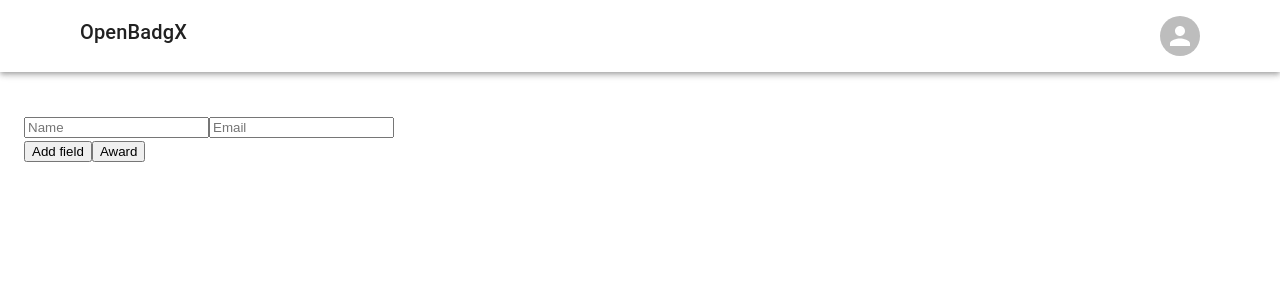
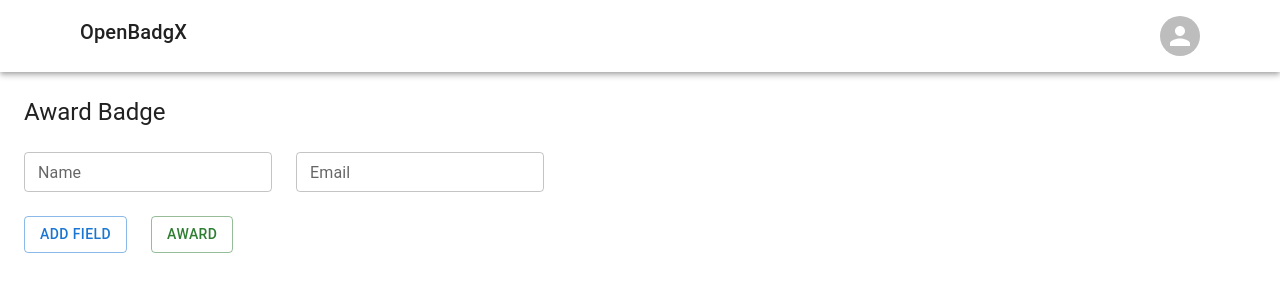
Before and after one commit to kalviumcommunity/openbadgx, a React (Vite) app in the folder frontend/: page /org/badge/1/award in a window 1280 px wide. Shown: the top 300 px of the page. Built offline with nearby package versions, Linux system fonts and the light colour scheme.

Commit message:
style: badge award page

```diff
--- a/frontend/src/pages/Org/Badge/Award.jsx
+++ b/frontend/src/pages/Org/Badge/Award.jsx
@@ -1,56 +1,62 @@
-import React, { useState,useContext } from 'react'
-import { useParams } from 'react-router-dom'
-import Loading from '../../../components/Loading'
-import useBackendData from '../../../hooks/useBackendData'
-import fetchBackend from '../../../utils/fetchBackend'
-import { LoginContext } from '../../../App'
-import BannerAlert from '../../../components/BannerAlert'
+import React, { useState, useContext } from "react";
+import { useParams } from "react-router-dom";
+import Loading from "../../../components/Loading";
+import useBackendData from "../../../hooks/useBackendData";
+import fetchBackend from "../../../utils/fetchBackend";
+import { LoginContext } from "../../../App";
+import BannerAlert from "../../../components/BannerAlert";
+import { Box, Button, FormControl, TextField, Typography } from "@mui/material";
 
 const OrgBadgeAward = () => {
-  const {id}=useParams()
-  const [detailLoad,detailError,badgeDetail]=useBackendData(`org/badge/${id}/detail`,{})
-  const [inputArray,updateInputArray]=useState([{
-    name:"",
-    email:""
-  }])
-  const [awardResult,updateAwardResult]=useState({
-    success:[],
-    exist:[],
-    error:[]
-  })
+  const { id } = useParams();
+  const [detailLoad, detailError, badgeDetail] = useBackendData(
+    `org/badge/${id}/detail`,
+    {}
+  );
+  const [inputArray, updateInputArray] = useState([
+    {
+      name: "",
+      email: "",
+    },
+  ]);
+  const [awardResult, updateAwardResult] = useState({
+    success: [],
+    exist: [],
+    error: [],
+  });
   const [alertData, updateAlertData] = useState(null);
   const { loginStatus, updateLoginStatus } = useContext(LoginContext);
-  const addInputField=(e)=>{
-    e.preventDefault()
-    updateInputArray((prev) =>{
-      let newArray=[...prev]
+  const addInputField = (e) => {
+    e.preventDefault();
+    updateInputArray((prev) => {
+      let newArray = [...prev];
       newArray.push({
         name: "",
         email: "",
       });
-      return newArray
-    } );
-  }
+      return newArray;
+    });
+  };
 
-  const updateFieldValue=(index,key,value)=>{
-    updateInputArray(prev=>{
-      let newArray=[...prev]
-      newArray[index][key]=value
-      return newArray
-    })
-  }
+  const updateFieldValue = (index, key, value) => {
+    updateInputArray((prev) => {
+      let newArray = [...prev];
+      newArray[index][key] = value;
+      return newArray;
+    });
+  };
 
-  const handleSubmit=(e)=>{
+  const handleSubmit = (e) => {
     e.preventDefault();
     updateAlertData({
       type: "info",
       message: "Loading...",
     });
-    fetchBackend(`org/badge/${id}/award`,"POST",loginStatus.token,{
-      recipients:inputArray
+    fetchBackend(`org/badge/${id}/award`, "POST", loginStatus.token, {
+      recipients: inputArray,
     })
-    .then(res=>{
-      updateAwardResult(res.data)
+      .then((res) => {
+        updateAwardResult(res.data);
         updateInputArray([
           {
             name: "",
@@ -62,21 +68,21 @@ const OrgBadgeAward = () => {
           message: res.message,
         });
       })
-    .catch(err=>{
-      console.log("error",err)
+      .catch((err) => {
+        console.log("error", err);
         updateAlertData({
           type: "err",
-        message: err.message||"Error",
+          message: err.message || "Error",
         });
-    })
-  }
+      });
+  };
 
-  if(detailLoad) return <Loading/>
-  if(detailError) console.log({detailError})
+  if (detailLoad) return <Loading />;
+  if (detailError) console.log({ detailError });
 
   return (
     <div>
-      <div className="detail">
+      {/* <div className="detail">
         <h3>{badgeDetail.title}</h3>
         <div className="desc">{badgeDetail.desc}</div>
       </div>
@@ -101,10 +107,41 @@ const OrgBadgeAward = () => {
           <button onClick={addInputField}>Add field</button>
           <button type="submit">Award</button>
         </form>
-      </div>
+      </div>*/}
 
+      <Box sx={{ mb: 3 }}>
+        <Typography variant="h5">Award {badgeDetail.title} Badge</Typography>
+      </Box>
+      <Box component="form" onSubmit={handleSubmit}>
+        {inputArray.map((elt, i) => (
+          <Box sx={{ mt: 1 }}>
+            <TextField
+              variant="outlined"
+              size="small"
+              value={elt.name}
+              onChange={(e) => updateFieldValue(i, "name", e.target.value)}
+              label="Name"
+              sx={{ mr: 3 }}
+            />
+            <TextField
+              variant="outlined"
+              size="small"
+              value={elt.email}
+              onChange={(e) => updateFieldValue(i, "email", e.target.value)}
+              label="Email"
+            />
+          </Box>
+        ))}
+        <Box sx={{ mt: 3 }}>
+          <Button onClick={addInputField} variant="outlined" sx={{ mr: 3 }}>
+            Add field
+          </Button>
+          <Button type="submit" variant="outlined" color="success">
+            Award
+          </Button>
+        </Box>
+      </Box>
       <BannerAlert status={alertData} />
-
       {alertData && alertData.type === "success" ? (
         <div className="result">
           <div className="success">
@@ -131,6 +168,6 @@ const OrgBadgeAward = () => {
       )}
     </div>
   );
-}
+};
 
-export default OrgBadgeAward
+export default OrgBadgeAward;
```
Lines whose indentation alone changed are shown as unchanged.
